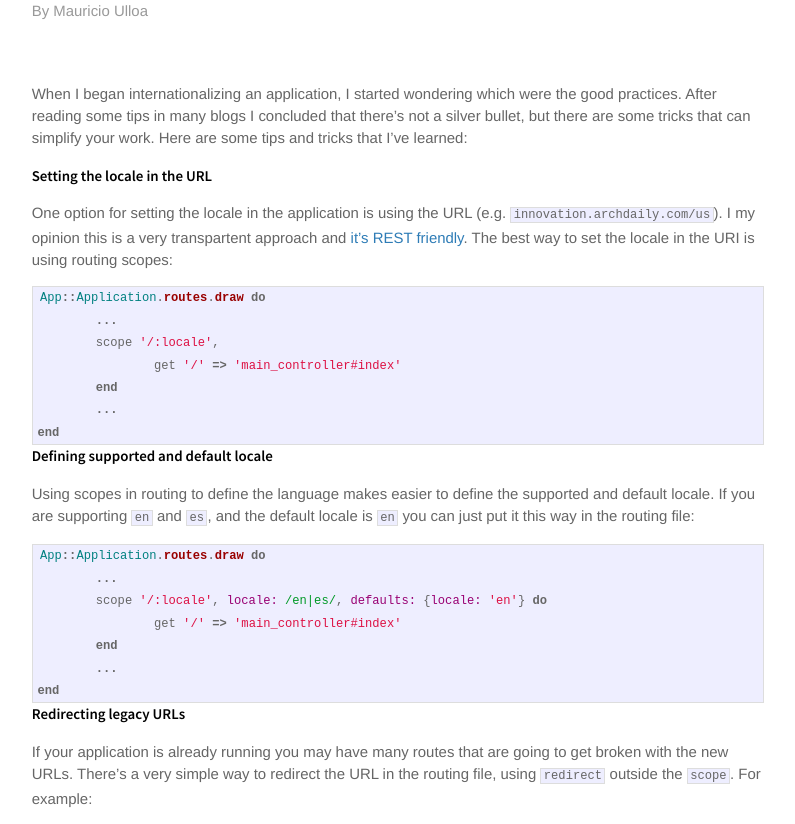
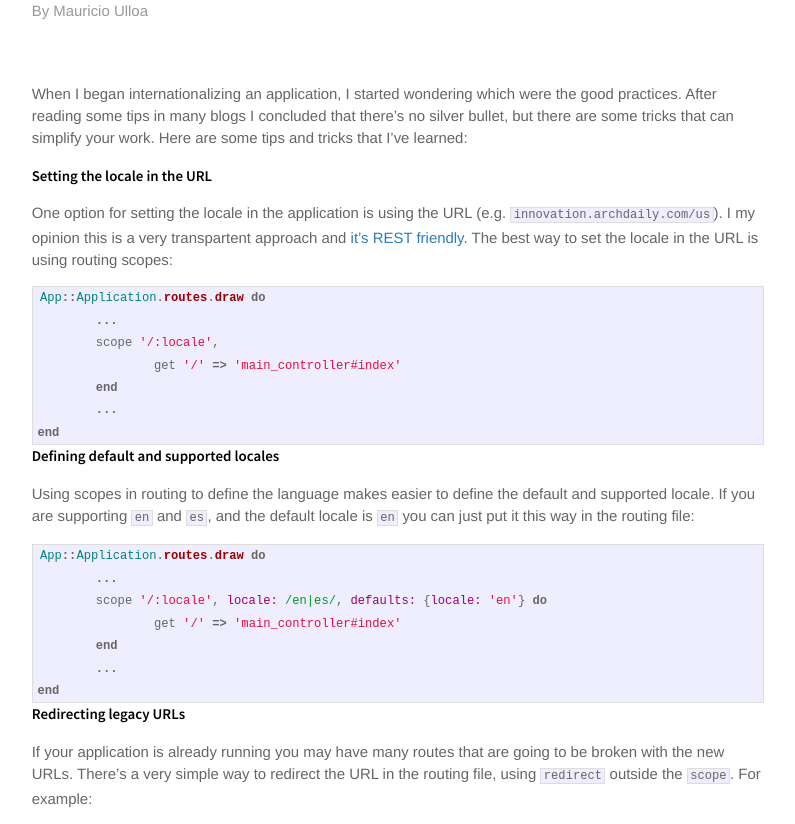
Before and after one commit to archdaily/archdaily.github.io, a Jekyll site: the page built from _posts/2014-04-30-I18n-tips-and-tricks.markdown, in a window 1280 px wide and 1400 px high, scrolled down 253 px. Shown: the part 175-999 px from the top of the window, without its empty margins (242-1037 px from the left). Built offline with Jekyll 4.4.1, drawn with Linux system fonts in a browser that asks for light colours; Markdown is read by kramdown in place of the engine named in the settings; comment, search, counter and statistics services are not loaded; some of the changed text lies outside the part shown.

Commit message:
FIX: Some typo and redaction

````diff
--- a/_posts/2014-04-30-I18n-tips-and-tricks.markdown
+++ b/_posts/2014-04-30-I18n-tips-and-tricks.markdown
@@ -6,11 +6,11 @@
 categories: Softwre-Engineering i18n ror good-practices
 ---
 
-When I began internationalizing an application, I started wondering which were the good practices. After reading some tips in many blogs I concluded that there's not a silver bullet, but there are some tricks that can simplify your work. Here are some tips and tricks that I've learned:
+When I began internationalizing an application, I started wondering which were the good practices. After reading some tips in many blogs I concluded that there's no silver bullet, but there are some tricks that can simplify your work. Here are some tips and tricks that I've learned:
 
-# Setting the locale in the URL
+## Setting the locale in the URL
 
-One option for setting the locale in the application is using the URL (e.g. `innovation.archdaily.com/us`). I my opinion this is a very transpartent approach and [it's REST friendly][REST-friendly]. The best way to set the locale in the URI is using routing scopes:
+One option for setting the locale in the application is using the URL (e.g. `innovation.archdaily.com/us`). I my opinion this is a very transpartent approach and [it's REST friendly][REST-friendly]. The best way to set the locale in the URL is using routing scopes:
 
 ```ruby
 App::Application.routes.draw do
@@ -22,9 +22,9 @@
 end
 ```
 
-# Defining supported and default locale
+## Defining default and supported locales
 
-Using scopes in routing to define the language makes easier to define the supported and default locale. If you are supporting `en` and `es`, and the default locale is `en` you can just put it this way in the routing file:
+Using scopes in routing to define the language makes easier to define the default and supported locale. If you are supporting `en` and `es`, and the default locale is `en` you can just put it this way in the routing file:
 
 ```ruby
 App::Application.routes.draw do
@@ -36,9 +36,9 @@
 end
 ```
 
-# Redirecting legacy URLs
+## Redirecting legacy URLs
 
-If your application is already running you may have many routes that are going to get broken with the new URLs. There's a very simple way to redirect the URL in the routing file, using `redirect` outside the `scope`. For example:
+If your application is already running you may have many routes that are going to be broken with the new URLs. There's a very simple way to redirect the URL in the routing file, using `redirect` outside the `scope`. For example:
 
 ```ruby
 App::Application.routes.draw do
@@ -53,7 +53,7 @@
 end
 ```
 
-# Setting the locale from the URL
+## Setting the locale from the URL
 
 Now that you support the locale in the URL you should set it in your application. A very common and simple solution is setting the locale in a `before_filter` inside `application_controller.rb`:
 
@@ -69,17 +69,17 @@
 end
 ```
 
-# Now the URL hepers doesn't work ...
+## But now the URL hepers doesn't work ...
 
-After defining the new routes, the helpers from the resources are going to return broken URLs. This happens because they assume that the resource's path is the old one. One fix that some developers do is the following:
+After defining the new routes, the helpers are going to return broken URLs. This happens because they assume that the resource's path is the old one. A fix that some developers do is the following:
 
 ```ruby
 link_to @product.title , product_url(@product, locale: params[:locale])
 ```
 
-This fix works but you should do it for every `product_url`, `product_path`, `user_url`, `user_path`, etc... inside your application. There is a cleaner way to solve this issue, in the method that is setting the locale you can add `Rails.application.routes.default_url_options[:locale]= I18n.locale`:
+This fix works but you must do it for every `product_url`, `product_path`, `user_url`, `user_path`, etc... inside your application. There is a cleaner and more maintainable way to solve this issue, in the method that is setting the locale you can add `Rails.application.routes.default_url_options[:locale]= I18n.locale`:
 
- ```ruby
+```ruby
 class ApplicationController < ActionController::Base
 	...
 	before_filter :set_locale
````
Also changed, not shown: other parts of _posts/2014-04-30-I18n-tips-and-tricks.markdown (+4 -4 lines).
